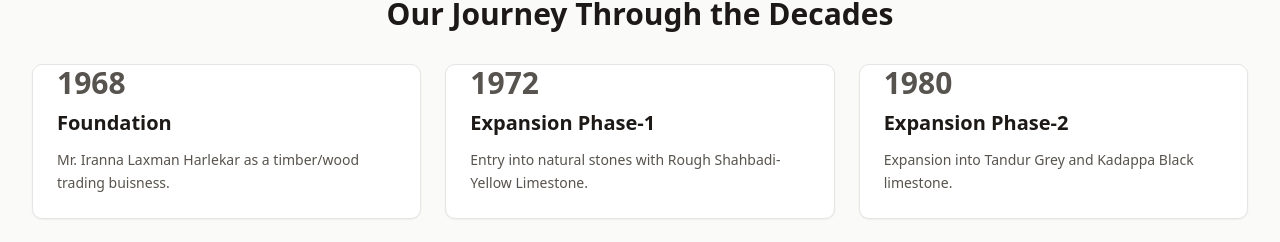
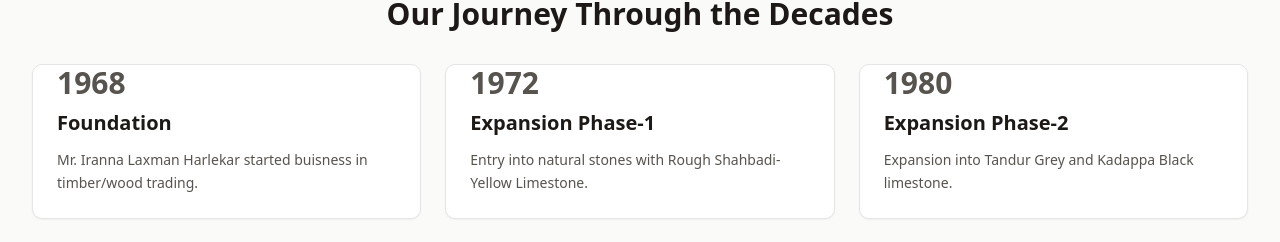
Before and after one commit to AnujNirmal021/Lithora_exports, a React (Vite) app: page / in a window 1280 px wide. Shown: the part 1704-1946 px from the top of the page. Built offline with nearby package versions, Linux system fonts and the light colour scheme.

Commit message:
update about section content

```diff
--- a/src/components/About.tsx
+++ b/src/components/About.tsx
@@ -6,7 +6,7 @@ export default function About() {
     {
       year: '1968',
       title: 'Foundation',
-      description: 'Mr. Iranna Laxman Harlekar as a timber/wood trading buisness.',
+      description: 'Mr. Iranna Laxman Harlekar started buisness in timber/wood trading.',
     },
     {
       year: '1972',
```
